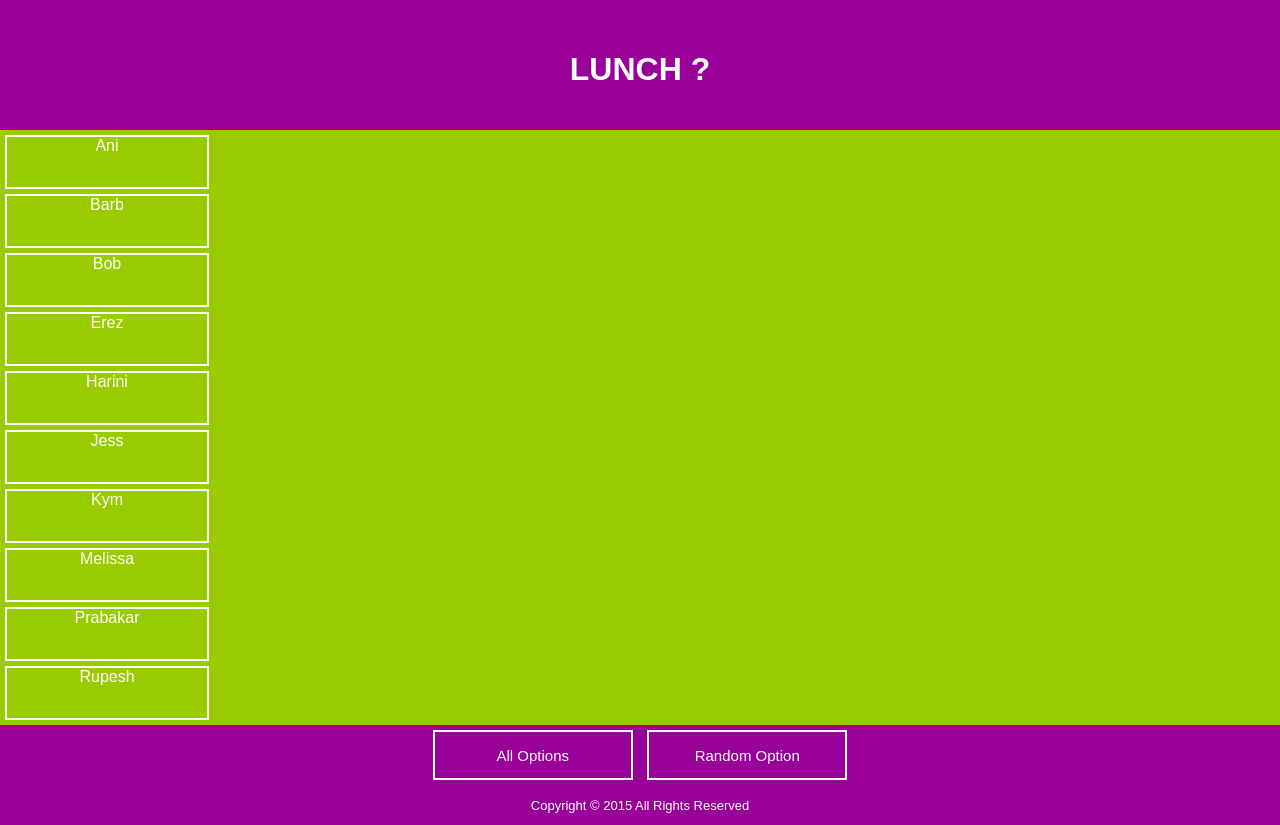
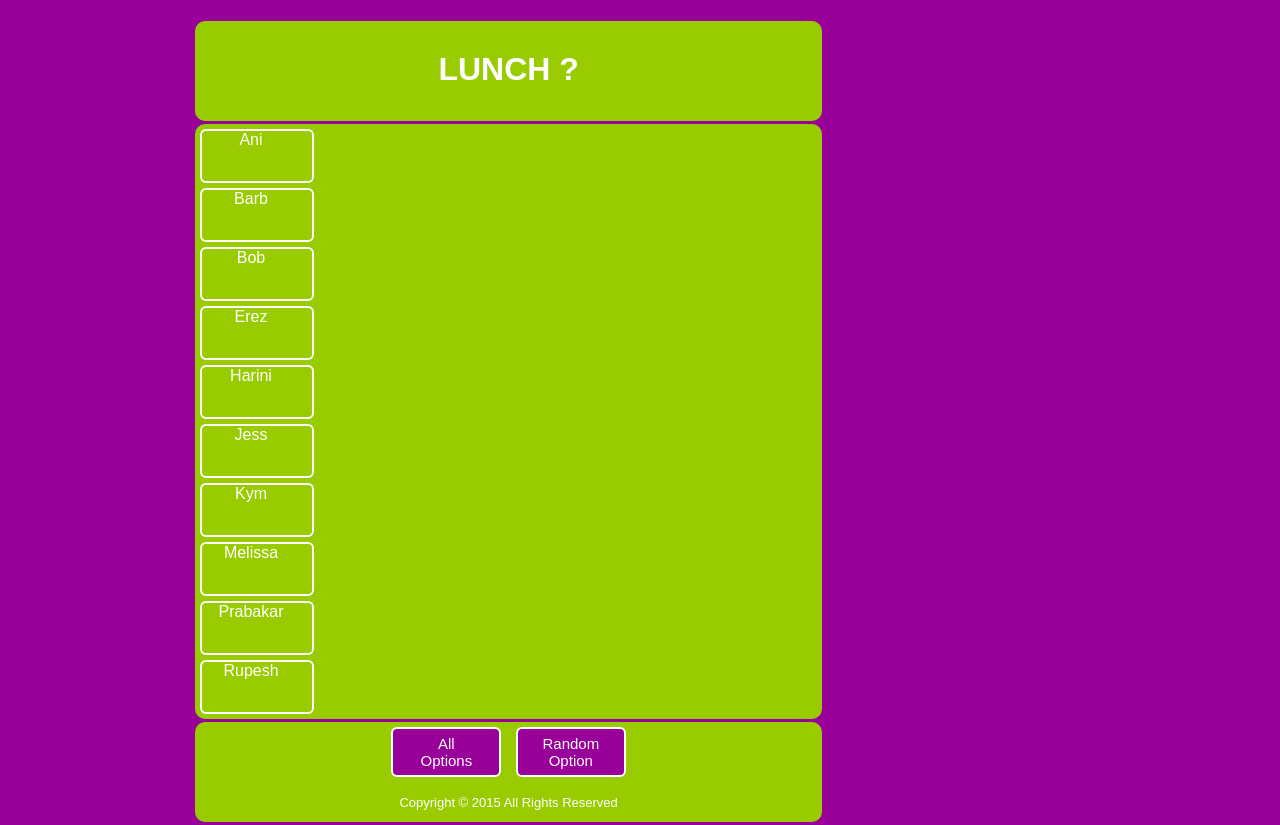
Before and after one commit to aganita/eatery-picker, a PHP site: page / in a window 1280 px wide. Run offline with PHP 8.4, Linux system fonts and the light colour scheme.

Commit message:
updated the style sheet. redid the layout

```diff
--- a/home.html
+++ b/home.html
@@ -82,8 +82,8 @@
 
   <footer>
     <div>
-      <button class="ck-button" onclick="allOptions()">All Options</button>
-      <button class="ck-button" onclick="randomOption()">Random Option</button>
+      <button class="ck-button" onclick="allOptions()">All<br>Options</button>
+      <button class="ck-button" onclick="randomOption()">Random<br>Option</button>
       <p>Copyright © 2015 All Rights Reserved</p>
     </div>
   </footer>
--- a/script.js
+++ b/script.js
@@ -26,7 +26,7 @@
     jess : ["Lemon", "Ginger", "Sofra"],
     kym : [],
     melissa : ["Lemon", "Ginger", "Sofra"],
-    rupesh : []
+    rupesh : ["Tokio"]
   };
 
   var filteredList = eateryList;
--- a/style.css
+++ b/style.css
@@ -1,31 +1,42 @@
 body {
   font-family: Circular, sans-serif;
-  background: #99cc00;
-  margin: 0;
+  background: #990099;
+  margin: auto 15% !important;
 }
 
-header {
-  background: #990099;
+
+header, footer {
+  background: #99cc00;
+  width: 70%;
   height: 100px;
   text-align: center;
   color: white;
-  padding-top: 30px;
+  border-radius: 10px;
+  margin: 3px;
 }
 
-
-footer {
-    background-color: #990099;
-    height: 100px;
-    text-align: center;
+h1 {
+  padding-top: 30px;
 }
 
 ul {
   margin: 5px 40px;
-  padding: 0;
+  padding: 0px;
+}
+
+li {
+  background: #99cc00;
+  margin: 1px;
+  border-radius: 5px;
+  padding: 3px;
 }
 
 .container {
-    width: 100%;
+  background: #99cc00;
+  width: 70%;
+  color: white;
+  border-radius: 10px;
+  margin: 3px;
 }
 
 .box {
@@ -39,24 +50,27 @@ ul {
   margin: 5px;
   color: white;
   border:2px solid white;
+  border-radius: 6px;
   overflow:auto;
-    width: 200px;
+  width: 110px;
   height: 50px;
+  padding: 0px;
 }
 
-.ck-button:hover {
-   background-color: #990099;
-  -webkit-transition: all 1000ms ease;
-  -moz-transition: all 1000ms ease;
-  -o-transition: all 1000ms ease;
-  transition: all 1000ms ease;
+.ck-button label span:hover {
+  border:1px solid white;
+  border-radius: 6px;
+  -webkit-transition: all 300ms ease;
+  -moz-transition: all 300ms ease;
+  -o-transition: all 300ms ease;
+  transition: all 300ms ease;
 }
 
 .ck-button label span {
   text-align:center;
   display:block;
-    width: 200px;
-    height: 50px;
+  width: 98px;
+  height: 48px;
 }
 
 .ck-button label input {
@@ -64,9 +78,13 @@ ul {
   top:-20px;
 }
 
-.ck-button input:checked + span {
-    background-color: #990099;
+.ck-button input:checked + span{
   color: white;
+  border: 3px solid white;
+  border-radius: 6px;
+  width: 93px;
+  height: 43px;
+
 }
 
 footer .ck-button {
@@ -77,11 +95,11 @@ footer .ck-button {
 }
 
 footer .ck-button:hover {
-  border:4px solid white;
-  -webkit-transition: all 500ms ease;
-  -moz-transition: all 500ms ease;
-  -o-transition: all 500ms ease;
-  transition: all 500ms ease;
+  border:3px solid white;
+  -webkit-transition: all 300ms ease;
+  -moz-transition: all 300ms ease;
+  -o-transition: all 300ms ease;
+  transition: all 300ms ease;
 
 }
 
```
Lines whose indentation alone changed are shown as unchanged.
